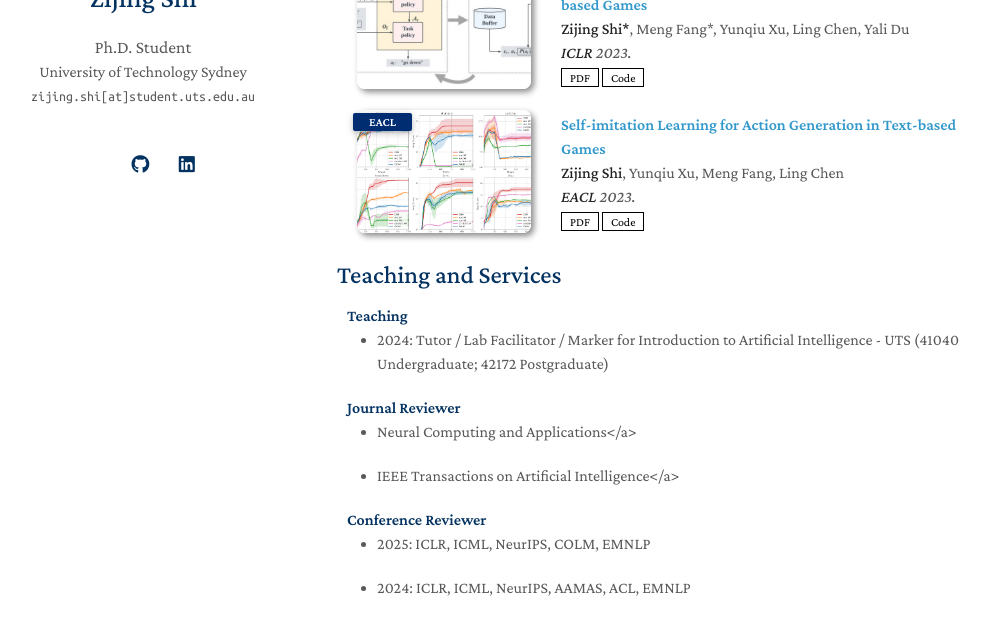
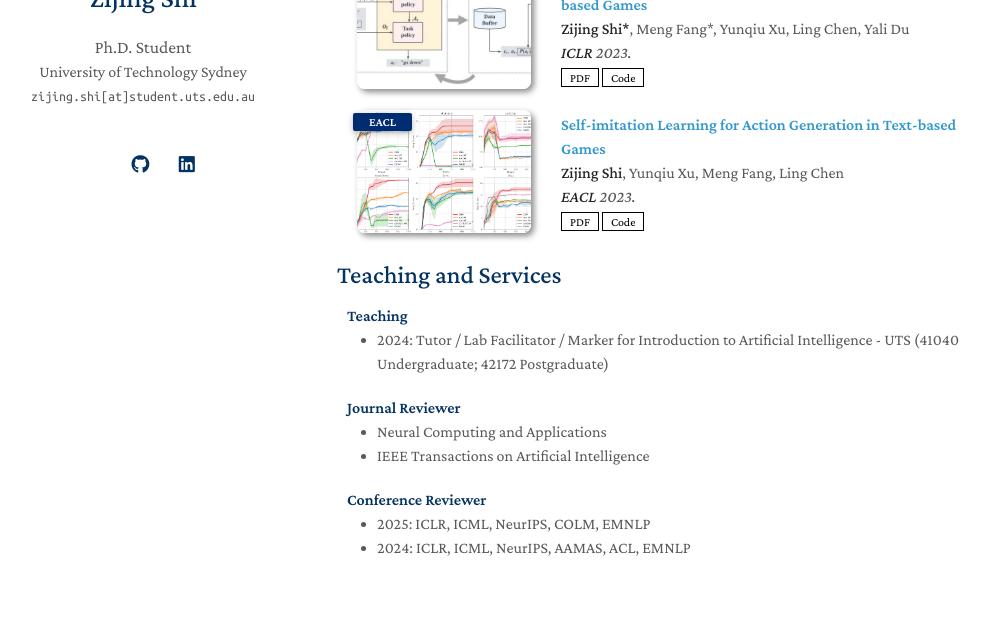
Before and after one commit to winni18/winni18.github.io, a Jekyll site: the page built from index.md, in a window 1280 px wide and 900 px high, scrolled down 981 px, cut to the strip 206-841 px from the top of the window. Shown: the whole strip, without its empty margins (133-1123 px from the left). Built offline with Jekyll 4.4.1, drawn with Linux system fonts in a browser that asks for light colours; nearby versions of some CDN libraries; a style sheet for code colours, icons or effects is not loaded; our own code applies the rules of GitHub Pages for plain Markdown files.

Commit message:
Update services.md

```diff
--- a/_includes/services.md
+++ b/_includes/services.md
@@ -11,16 +11,12 @@
 <h4 style="margin:0 10px 0;">Journal Reviewer</h4>
 
 <ul style="margin:0 0 20px;">
-  <li><autocolor>Neural Computing and Applications</autocolor></a></li>
-</ul>
-<ul style="margin:0 0 20px;">
-  <li><autocolor>IEEE Transactions on Artificial Intelligence</autocolor></a></li>
+  <li><autocolor>Neural Computing and Applications</autocolor></li>
+  <li><autocolor>IEEE Transactions on Artificial Intelligence</autocolor></li>
 </ul>
 
 <h4 style="margin:0 10px 0;">Conference Reviewer</h4>
 <ul style="margin:0 0 20px;">
   <li><autocolor>2025: ICLR, ICML, NeurIPS, COLM, EMNLP</autocolor></li>
-</ul>
-<ul style="margin:0 0 20px;">
   <li><autocolor>2024: ICLR, ICML, NeurIPS, AAMAS, ACL, EMNLP</autocolor></li>
 </ul>
```
